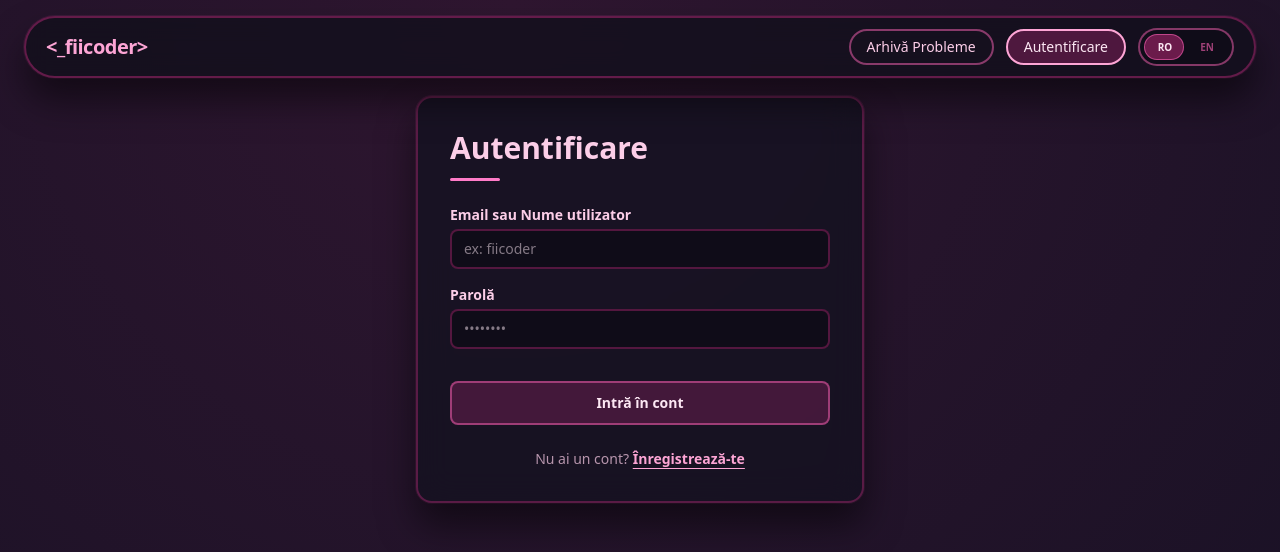
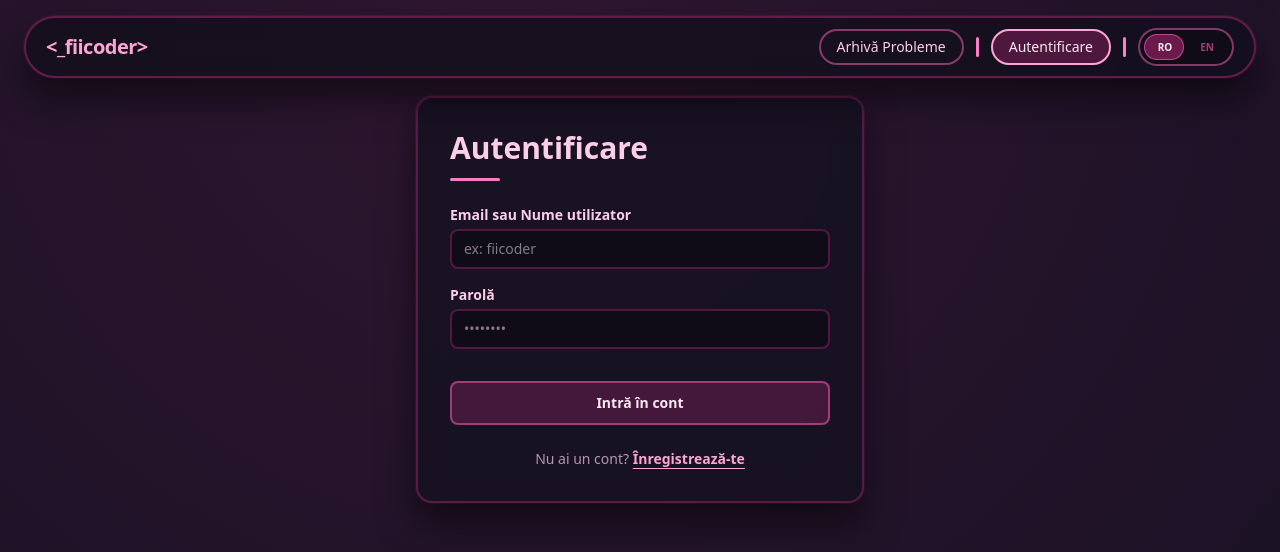
Before and after one commit to Proiect-A1/Frontend, a React (Vite) app in the folder fiicoder-frontend/: page /login in a window 1280 px wide. Shown: the top 552 px of the page. Built offline with nearby package versions, Linux system fonts and the light colour scheme.

Commit message:
vertical lines design

```diff
--- a/fiicoder-frontend/src/components/Navbar.tsx
+++ b/fiicoder-frontend/src/components/Navbar.tsx
@@ -28,19 +28,22 @@ export default function Navbar() {
               {lang === "RO" ? "Arhivă Probleme" : "Problem Archive"}
             </Link>
 
+            <div className="page-line-vertical"></div>
+
             <Link to="/login" className={getNavLinkClass("/login")}>
               {lang === "RO" ? "Autentificare" : "Authentication"}
             </Link>
 
+            <div className="page-line-vertical"></div>
+
             <div className="relative flex items-center bg-[#0f0c18] border-2 border-pink-400/50 rounded-full p-1 h-9.5 w-24 overflow-hidden">
               <div
                 className={`absolute top-1 bottom-1 w-10 bg-pink-500/40 border border-pink-400/60 rounded-full transition-all duration-300 ease-out ${
-                   // Indicatorul se va mișca acum bazat pe starea GLOBALĂ
                    lang === "RO" ? "left-1" : "left-11.5"
                 }`}
               />
               <button
-                onClick={() => setLang("RO")} // Schimbă global în RO
+                onClick={() => setLang("RO")}
                 className={`relative z-10 flex-1 text-[10px] font-bold transition-colors duration-300 ${
                   lang === "RO" ? "text-pink-100" : "text-pink-400/60"
                 }`}
@@ -48,7 +51,7 @@ export default function Navbar() {
                 RO
               </button>
               <button
-                onClick={() => setLang("EN")} // Schimbă global în EN
+                onClick={() => setLang("EN")}
                 className={`relative z-10 flex-1 text-[10px] font-bold transition-colors duration-300 ${
                   lang === "EN" ? "text-pink-100" : "text-pink-400/60"
                 }`}
```
